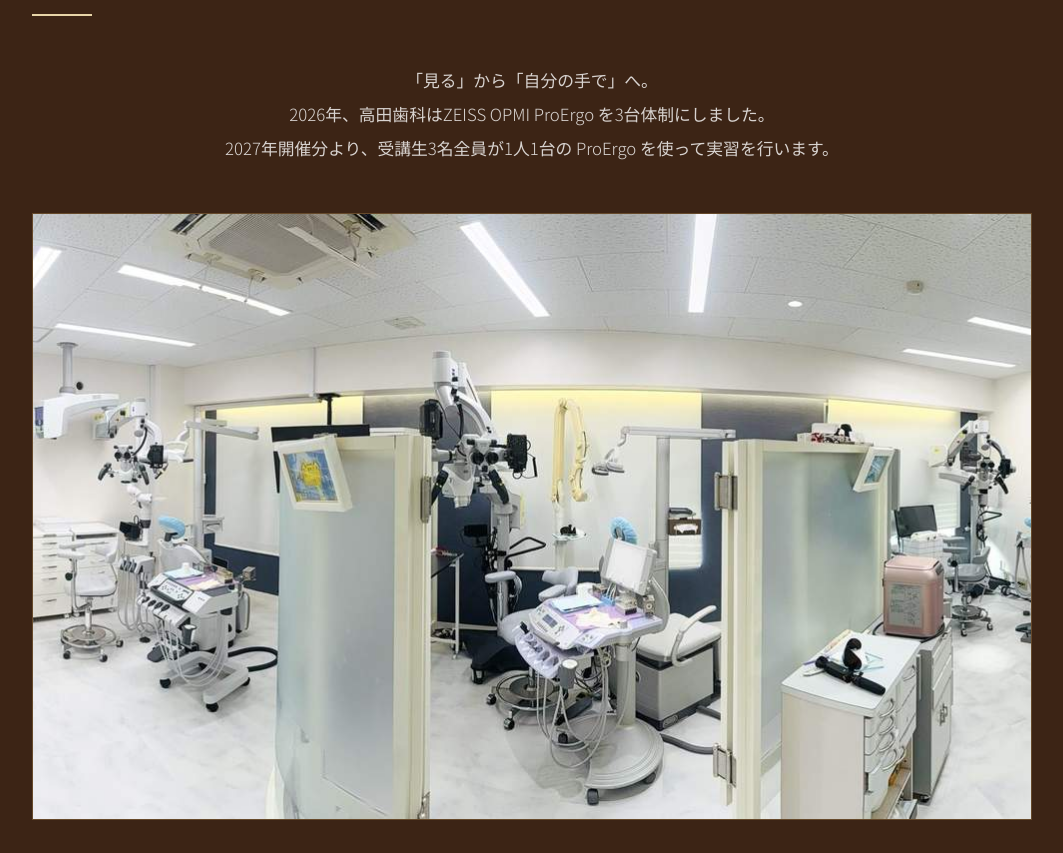
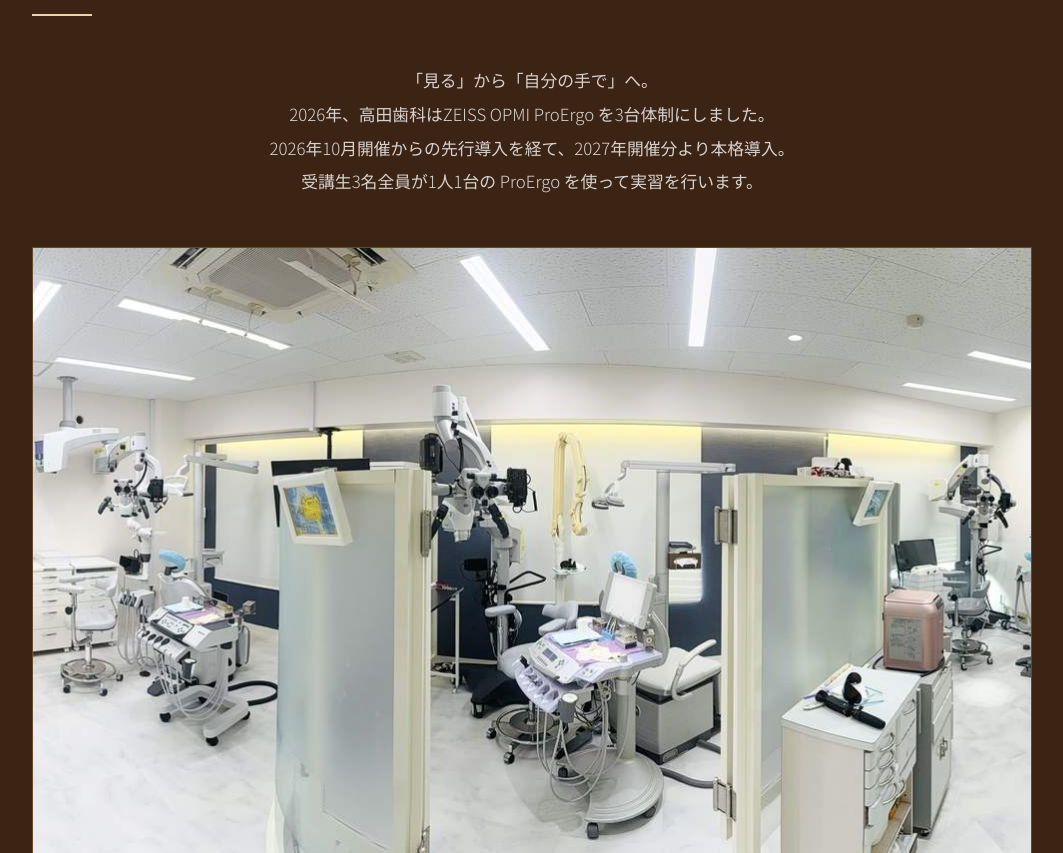
Before and after one commit to takatadc-code/cred-kensankai, a plain HTML site: page index.html in a window 1280 px wide. Shown: the part 6620-7473 px from the top of the page, without its empty margins (108-1171 px from the left). Drawn offline with nearby package versions, Linux system fonts and the light colour scheme; a web font is replaced by a local one.

Commit message:
CREDサイト: ProErgo を「2026年10月から先行導入、2027年開催分より本格導入」の表現に変更
Co-Authored-By: Claude Fable 5.2 <noreply@anthropic.com>

```diff
--- a/index.html
+++ b/index.html
@@ -1418,7 +1418,8 @@
     <p class="new-2027-lead">
       「見る」から「自分の手で」へ。<br>
       <span class="nw">2026年、高田歯科は</span><span class="nw">ZEISS OPMI ProErgo を</span><span class="nw">3台体制にしました。</span><br>
-      <span class="nw">2027年開催分より、</span><span class="nw">受講生3名全員が</span><span class="nw">1人1台の ProErgo を使って</span><span class="nw">実習を行います。</span>
+      <span class="nw">2026年10月開催からの</span><span class="nw">先行導入を経て、</span><span class="nw">2027年開催分より本格導入。</span><br>
+      <span class="nw">受講生3名全員が</span><span class="nw">1人1台の ProErgo を使って</span><span class="nw">実習を行います。</span>
     </p>
     <img src="images/microscope-room.jpg" alt="OPMI ProErgo マイクロスコープ3台がデンタルチェアに設置された実習室" class="new-2027-photo fade-in" loading="lazy" width="1400" height="607">
     <div class="new-2027-catchcopy fade-in">
@@ -1431,7 +1432,7 @@
       <img src="images/proergo-practice-3.jpg" alt="受講生が OPMI ProErgo を覗きながらデンタルチェアで実習している様子（3台目）" loading="lazy" width="1400" height="1050">
     </div>
     <p class="new-2027-practice-caption fade-in">
-      <span class="nw">2026年10月開催の実習風景。</span><span class="nw">受講生3名全員が、</span><span class="nw">1人1台の ProErgo で実習しました。</span>
+      <span class="nw">2026年10月開催（先行導入）の実習風景。</span><span class="nw">受講生3名全員が、</span><span class="nw">1人1台の ProErgo で実習しました。</span>
     </p>
     <div class="new-2027-grid">
       <div class="new-2027-card stagger">
```
